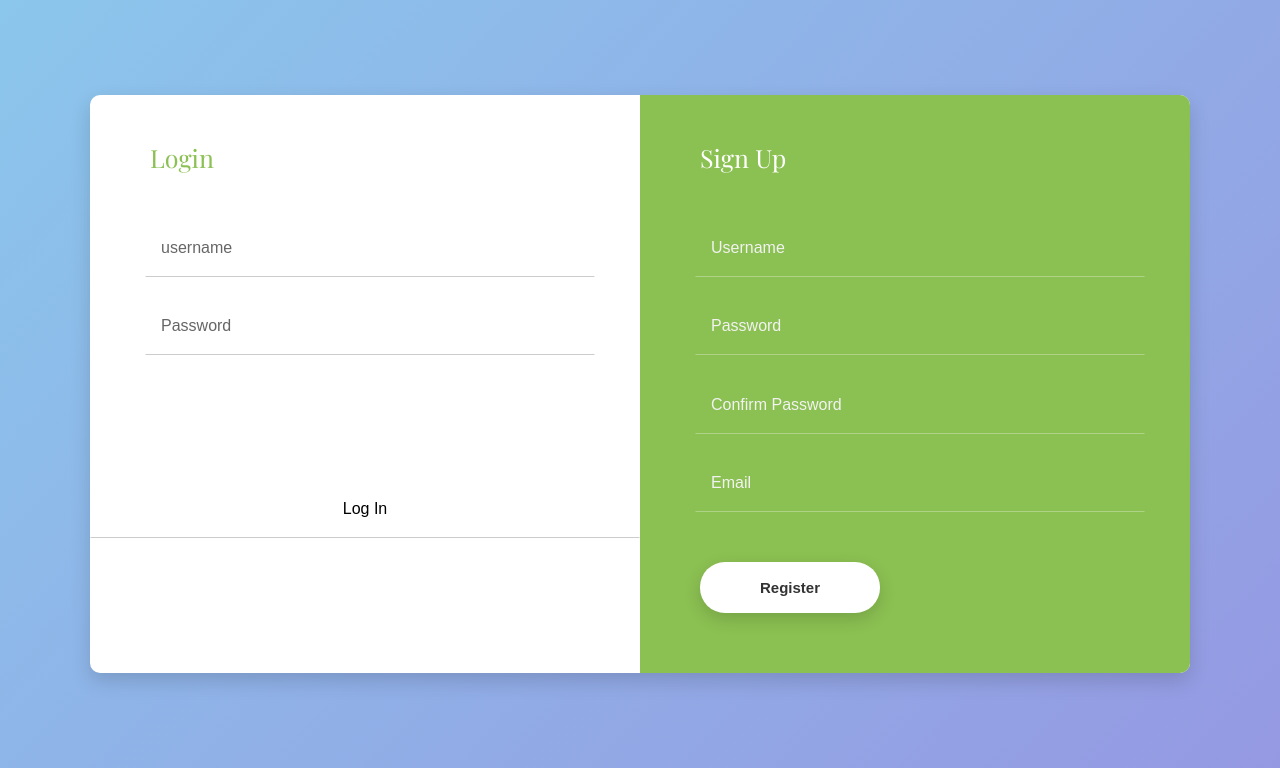
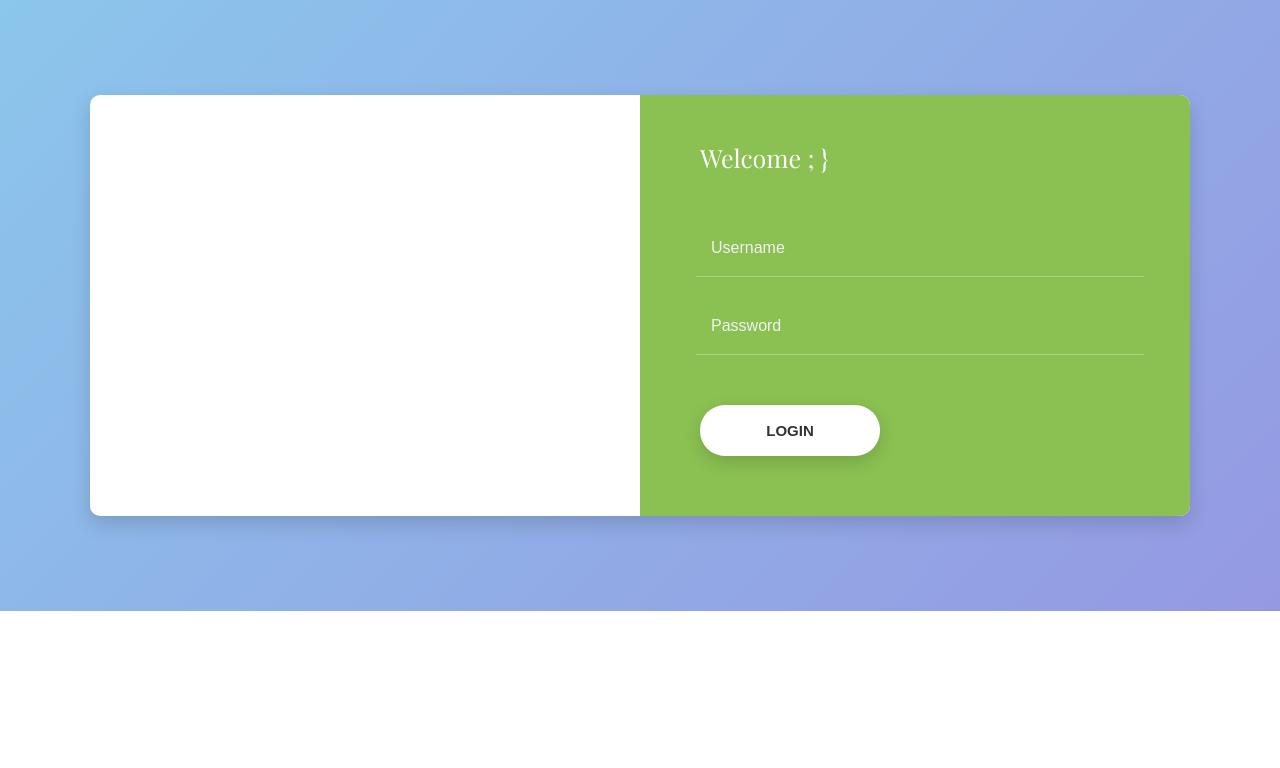
Before and after one commit to thxru/APWIS, a PHP site: page /userPage.php in a window 1280 px wide. Shown: the part 85-853 px from the top of the page. After the commit the page ends 696 px from the top, so only its background shows below. Run offline with PHP 8.4, Linux system fonts and the light colour scheme; some libraries are stand-ins or nearby versions; some web fonts are replaced.

Commit message:
Update userPage.php

```diff
--- a/userPage.php
+++ b/userPage.php
@@ -115,7 +115,7 @@
             <div class="form-v10-content">
                 <form class="form-detail" action="#" method="post" id="myform">
                     <div class="form-left">
-                        <h2>Login</h2>
+                        <!--<h2>Login</h2>
 
                         <div class="form-row form-row-1">
                             <input type="text" name="username" class="nic" id="username" placeholder="username" required>
@@ -126,25 +126,25 @@
                         <br><br><br><br>
                         <div class="login-form form-row-last">
                             <input type="submit" name="login" class="login" value="Log In">
-                        </div>
+                        </div>-->
                     </div>
                     <div class="form-right">
-                        <h2>Sign Up</h2>
+                        <h2>Welcome ; }</h2>
                         <div class="form-row">
                             <input type="text" name="username" class="username" id="username" placeholder="Username" required>
                         </div>
                         <div class="form-row">
-                            <input type="text" name="password" class="password" id="password" placeholder="Password" required>
+                            <input type="password" name="password" class="password" id="password" placeholder="Password" required>
                         </div>
-                        <div class="form-row">
+                        <!--<div class="form-row">
                             <input type="text" name="confirmpassword" class="confirmpassword" id="confirmpassword" placeholder="Confirm Password" required>
                         </div>
                         <div class="form-row">
                             <input type="text" name="email" id="email" class="input-text" required pattern="[^@]+@[^@]+.[a-zA-Z]{2,6}" placeholder="Email">
-                        </div>
+                        </div>-->
 
                         <div class="form-row-last">
-                            <input type="submit" name="register" class="register" value="Register">
+                            <input type="submit" name="Login" class="register" value="LOGIN">
                         </div>
                     </div>
                 </form>
```
